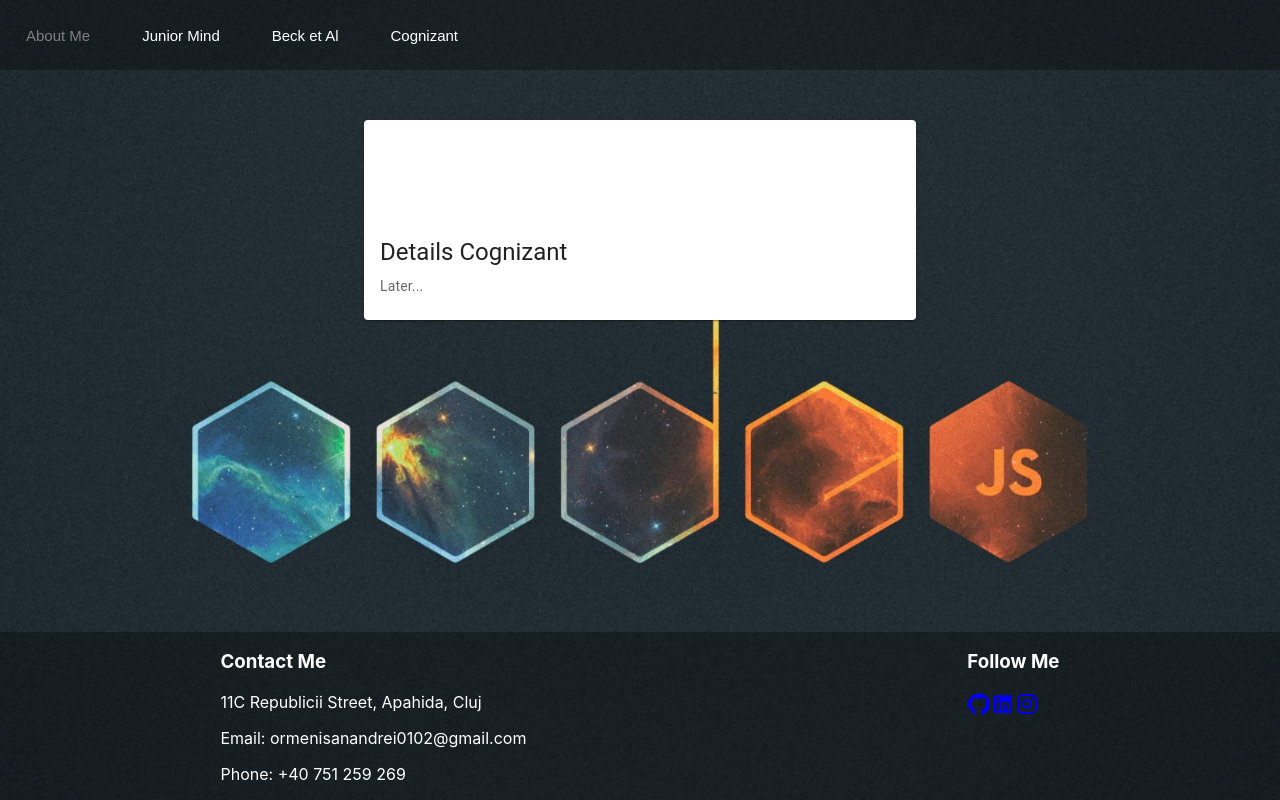
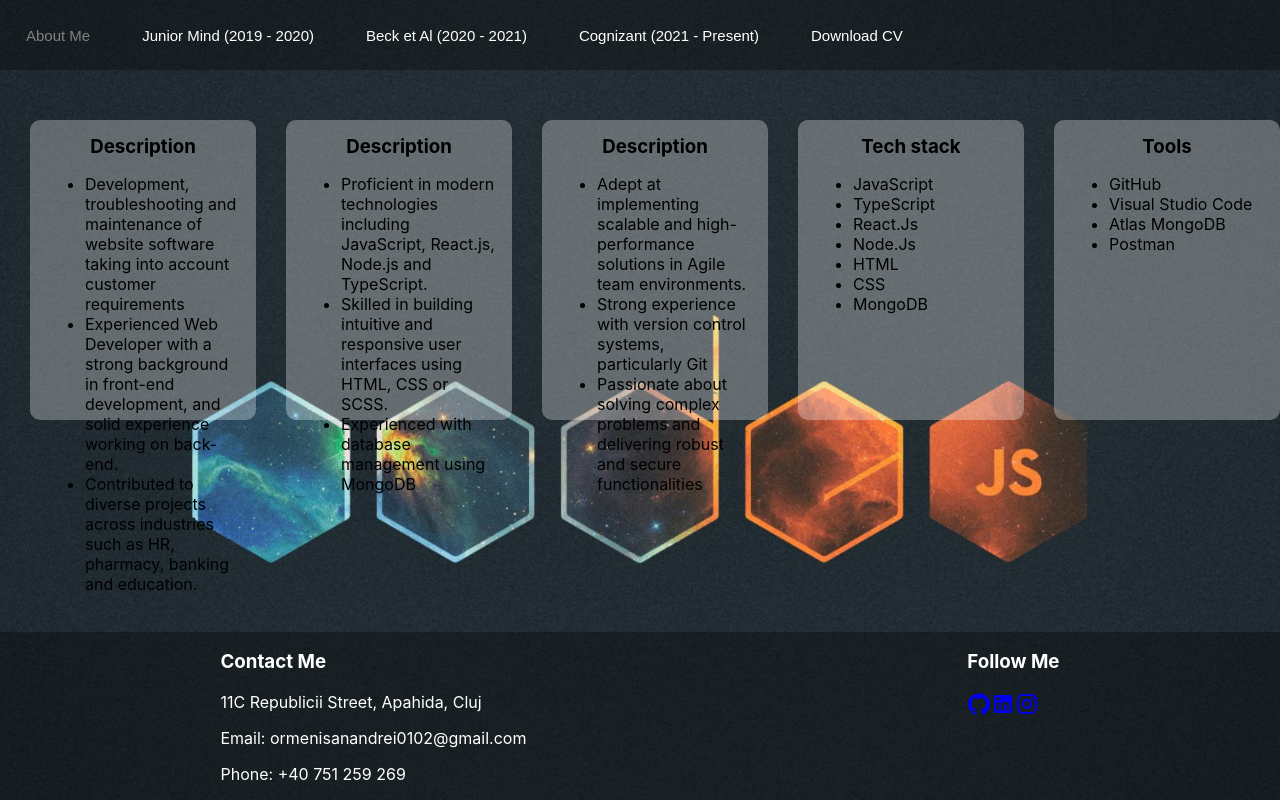
Before and after one commit to AndreiOrmeisan/webSite-prezentare, a React (Create React App) app: page /cognizant in a window 1280 px wide. Built offline with nearby package versions, Linux system fonts and the light colour scheme.

Commit message:
Add download cv button

```diff
--- a/src/components/AboutMe/AboutMe.css
+++ b/src/components/AboutMe/AboutMe.css
@@ -3,4 +3,20 @@
   padding-right: 30px;
   display: flex;
   justify-content: center;
+  gap: 100px;
+
+  .container-aboutMe {
+    .cards-oa {
+      height: 200px;
+      width: 600px;
+
+      h3 {
+        margin: 0;
+      }
+
+      p {
+        text-align: justify;
+      }
+    }
+  }
 }
--- a/src/components/AboutMe/AboutMe.js
+++ b/src/components/AboutMe/AboutMe.js
@@ -15,21 +15,34 @@
           sx={{ width: 250, height: 250 }}
         />
       </div>
-      <Card
-        title="Description"
-        text="I am a web developer, I work in both frontend and backend. Developing, troubleshooting and maintaining website software according
-          to client's requirements."
-      />
-      <Card
-        title="Description"
-        text="I am a web developer, I work in both frontend and backend. Developing, troubleshooting and maintaining website software according
-          to client's requirements."
-      />
-      <Card
-        title="Description"
-        text="I am a web developer, I work in both frontend and backend. Developing, troubleshooting and maintaining website software according
-        to client's requirements."
-      />
+      <div className="container-aboutMe">
+        <Card
+          title="About me"
+          text={
+            <ui>
+              <li>
+                Extensive experience in developing and maintaining web
+                application using <b>JavaScript</b>
+              </li>
+              <li>
+                Proficient in technologies such as <b>React.js</b>,
+                <b> Node.js</b>, <b> Jest</b>, <b> HTML </b>
+                and <b>CSS</b>
+              </li>
+              <li>
+                Skilledin utilizing tools like <b>JIRA</b>, <b> Git</b>,
+                <b> MySQL</b>, <b> Oracle SQL Developer</b>,
+                <b> MongoDB Atlas</b>, <b> Postman</b>, <b> ServiceBus</b>,
+                <b> Confluence</b>, <b> Robo 3T </b> and <b>Lucidchart</b>
+              </li>
+              <li>
+                Possess strong analytical, debugging, and troubleshooting
+                skills, with a proven ability to learn and adapt quickly
+              </li>
+            </ui>
+          }
+        />
+      </div>
     </div>
   );
 }
--- /dev/null
+++ b/src/components/BeckEtAl/BeckEtAl.css
@@ -0,0 +1,14 @@
+.container {
+  display: flex;
+  justify-content: center;
+  align-items: center;
+
+  h3 {
+    text-align: center;
+    margin: 0;
+  }
+
+  p {
+    text-align: left;
+  }
+}
--- a/src/components/BeckEtAl/BeckEtAl.js
+++ b/src/components/BeckEtAl/BeckEtAl.js
@@ -1,24 +1,59 @@
-import { Container } from "@mui/material";
-import Card from "@mui/material/Card";
-import CardContent from "@mui/material/CardContent";
-import CardMedia from "@mui/material/CardMedia";
-import Typography from "@mui/material/Typography";
+import Card from "../Utils/Card";
 import * as React from "react";
+import "./BeckEtAl.css";
+
+const jobInfo = [
+  {
+    id: 1,
+    title: "Description",
+    text: (
+      <ul>
+        <li>
+          Discuss and consult with clients to understand their digitalization
+          needs
+        </li>
+        <li>Develop workflows for customers in JobRouter platform</li>
+        <li>Analysis sheet and user manual at the end of the projec</li>
+      </ul>
+    ),
+  },
+  {
+    id: 2,
+    title: "Tech stack",
+    text: (
+      <ul>
+        <li>JavaScript</li>
+        <li>HTML</li>
+        <li>CSS</li>
+        <li>SQL</li>
+        <li>PHP</li>
+      </ul>
+    ),
+  },
+  {
+    id: 3,
+    title: "Tools",
+    text: (
+      <ul>
+        <li>JobRouter</li>
+        <li>SQL Server</li>
+        <li>Microsoft Power App</li>
+      </ul>
+    ),
+  },
+];
 
 export default function BeckEtAl() {
   return (
-    <Container maxWidth="sm">
-      <Card sx={{ maxWidth: 800 }}>
-        <CardMedia sx={{ height: 100 }} title="C#" />
-        <CardContent>
-          <Typography gutterBottom variant="h5" component="div">
-            Details Beck et Al
-          </Typography>
-          <Typography variant="body2" color="text.secondary">
-            Later...
-          </Typography>
-        </CardContent>
-      </Card>
-    </Container>
+    <div className="container">
+      {jobInfo.map((info) => (
+        <Card
+          sx={{ maxWidth: 800 }}
+          id={info.id}
+          title={info.title}
+          text={info.text}
+        />
+      ))}
+    </div>
   );
 }
--- /dev/null
+++ b/src/components/Cognizant/Cognizant.css
@@ -0,0 +1,18 @@
+.container {
+  display: flex;
+  justify-content: center;
+  align-items: center;
+
+  h3 {
+    text-align: center;
+    margin: 0;
+  }
+
+  p {
+    text-align: left;
+  }
+
+  .cards-oa {
+    height: 270px;
+  }
+}
--- a/src/components/Cognizant/Cognizant.js
+++ b/src/components/Cognizant/Cognizant.js
@@ -1,24 +1,104 @@
-import { Container } from "@mui/material";
-import Card from "@mui/material/Card";
-import CardContent from "@mui/material/CardContent";
-import CardMedia from "@mui/material/CardMedia";
-import Typography from "@mui/material/Typography";
+import Card from "../Utils/Card";
 import * as React from "react";
+import "./Cognizant.css";
+
+const jobInfo = [
+  {
+    id: 1,
+    title: "Description",
+    text: (
+      <ul>
+        <li>
+          Development, troubleshooting and maintenance of website software
+          taking into account customer requirements
+        </li>
+        <li>
+          Experienced Web Developer with a strong background in front-end
+          development, and solid experience working on back-end.
+        </li>
+        <li>
+          Contributed to diverse projects across industries such as HR,
+          pharmacy, banking and education.
+        </li>
+      </ul>
+    ),
+  },
+  {
+    id: 2,
+    title: "Description",
+    text: (
+      <ul>
+        <li>
+          Proficient in modern technologies including JavaScript, React.js,
+          Node.js and TypeScript.
+        </li>
+        <li>
+          Skilled in building intuitive and responsive user interfaces using
+          HTML, CSS or SCSS.
+        </li>
+        <li>Experienced with database management using MongoDB</li>
+      </ul>
+    ),
+  },
+  {
+    id: 3,
+    title: "Description",
+    text: (
+      <ul>
+        <li>
+          Adept at implementing scalable and high-performance solutions in Agile
+          team environments.
+        </li>
+        <li>
+          Strong experience with version control systems, particularly Git
+        </li>
+        <li>
+          Passionate about solving complex problems and delivering robust and
+          secure functionalities
+        </li>
+      </ul>
+    ),
+  },
+  {
+    id: 4,
+    title: "Tech stack",
+    text: (
+      <ul>
+        <li>JavaScript</li>
+        <li>TypeScript</li>
+        <li>React.Js</li>
+        <li>Node.Js</li>
+        <li>HTML</li>
+        <li>CSS</li>
+        <li>MongoDB</li>
+      </ul>
+    ),
+  },
+  {
+    id: 5,
+    title: "Tools",
+    text: (
+      <ul>
+        <li>GitHub</li>
+        <li>Visual Studio Code</li>
+        <li>Atlas MongoDB</li>
+        <li>Postman</li>
+      </ul>
+    ),
+  },
+];
 
 export default function Cognizant() {
   return (
-    <Container maxWidth="sm">
-      <Card sx={{ maxWidth: 800 }}>
-        <CardMedia sx={{ height: 100 }} title="C#" />
-        <CardContent>
-          <Typography gutterBottom variant="h5" component="div">
-            Details Cognizant
-          </Typography>
-          <Typography variant="body2" color="text.secondary">
-            Later...
-          </Typography>
-        </CardContent>
-      </Card>
-    </Container>
+    <div className="container">
+      {jobInfo.map((info) => (
+        <Card
+          sx={{ maxWidth: 800 }}
+          id={info.id}
+          title={info.title}
+          text={info.text}
+        />
+      ))}
+    </div>
   );
 }
--- a/src/components/Header/Header.js
+++ b/src/components/Header/Header.js
@@ -7,10 +7,17 @@
   const navigate = useNavigate();
   const [selected, setSelected] = React.useState("/");
 
-  function handleClick(route) {
+  const handleClick = (route) => {
     setSelected(route);
     navigate(route);
-  }
+  };
+
+  const downloadCV = () => {
+    const link = document.createElement("a");
+    link.href = "/2025-Ormenisa Andrei CV.pdf";
+    link.download = "2025-Ormenisa Andrei CV.pdf";
+    link.click();
+  };
 
   return (
     <div className="header-oa">
@@ -26,19 +33,22 @@
         }
         onClick={() => handleClick("/juniorMind")}
       >
-        Junior Mind
+        Junior Mind (2019 - 2020)
       </button>
       <button
         className={selected === "/beckEtAl" ? "button-oa-active" : "button-oa"}
         onClick={() => handleClick("/beckEtAl")}
       >
-        Beck et Al
+        Beck et Al (2020 - 2021)
       </button>
       <button
         className={selected === "/cognizant" ? "button-oa-active" : "button-oa"}
         onClick={() => handleClick("/cognizant")}
       >
-        Cognizant
+        Cognizant (2021 - Present)
+      </button>
+      <button className="button-oa" onClick={() => downloadCV()}>
+        Download CV
       </button>
     </div>
   );
--- /dev/null
+++ b/src/components/JuniorMind/JuniorMind.css
@@ -0,0 +1,14 @@
+.container {
+  display: flex;
+  justify-content: center;
+  align-items: center;
+
+  h3 {
+    text-align: center;
+    margin: 0;
+  }
+
+  p {
+    text-align: justify;
+  }
+}
--- a/src/components/JuniorMind/JuniorMind.js
+++ b/src/components/JuniorMind/JuniorMind.js
@@ -1,35 +1,56 @@
-import { Container } from "@mui/material";
-import Card from "@mui/material/Card";
-import CardContent from "@mui/material/CardContent";
-import Typography from "@mui/material/Typography";
+import Card from "../Utils/Card";
 import * as React from "react";
+import "./JuniorMind.css";
+
+const jobInfo = [
+  {
+    id: 1,
+    title: "Description",
+    text: "I started learning programming, and as a first step, I completed an online course focused on JavaScript. Following that, I built a solid foundation in HTML and CSS. From there, I applied the knowledge I gained by working on various projects, utilizing React for frontend development or Node.js for backend development, depending on the area I was focusing on.",
+  },
+  {
+    id: 2,
+    title: "Stack Overflow Project",
+    text: "I created a Stack Overflow clone using React for the frontend, with the backend implemented in Node.js. This was the final project of the course. The application allowed users to search for specific names, filter results based on rating or alphabetically, and displayed paginated results.",
+  },
+  {
+    id: 3,
+    title: "Tech stack",
+    text: (
+      <ul>
+        <li>JavaScript</li>
+        <li>React.Js</li>
+        <li>Node.Js</li>
+        <li>HTML</li>
+        <li>CSS</li>
+      </ul>
+    ),
+  },
+  {
+    id: 4,
+    title: "Tools",
+    text: (
+      <ul>
+        <li>GitHub</li>
+        <li>Visual Studio Code</li>
+        <li>SQL Server</li>
+        <li>Postman</li>
+      </ul>
+    ),
+  },
+];
 
 export default function JuniorMind() {
   return (
-    <Container maxWidth="sm">
-      <Card sx={{ maxWidth: 800 }}>
-        <CardContent>
-          <Typography gutterBottom variant="h5" component="div">
-            JuniorMind
-          </Typography>
-          <Typography variant="body2" color="text.secondary">
-            Details...
-          </Typography>
-        </CardContent>
-      </Card>
-      <Card sx={{ maxWidth: 800 }}>
-        <CardContent>
-          <Typography gutterBottom variant="h5" component="div">
-            Tools
-          </Typography>
-          <Typography variant="body2" color="text.secondary">
-            Postman
-          </Typography>
-          <Typography variant="body2" color="text.secondary">
-            GitHub
-          </Typography>
-        </CardContent>
-      </Card>
-    </Container>
+    <div className="container">
+      {jobInfo.map((info) => (
+        <Card
+          sx={{ maxWidth: 800 }}
+          id={info.id}
+          title={info.title}
+          text={info.text}
+        />
+      ))}
+    </div>
   );
 }
```
Also changed, not shown: 1 other file (tests, documents, lock files or other folders).
